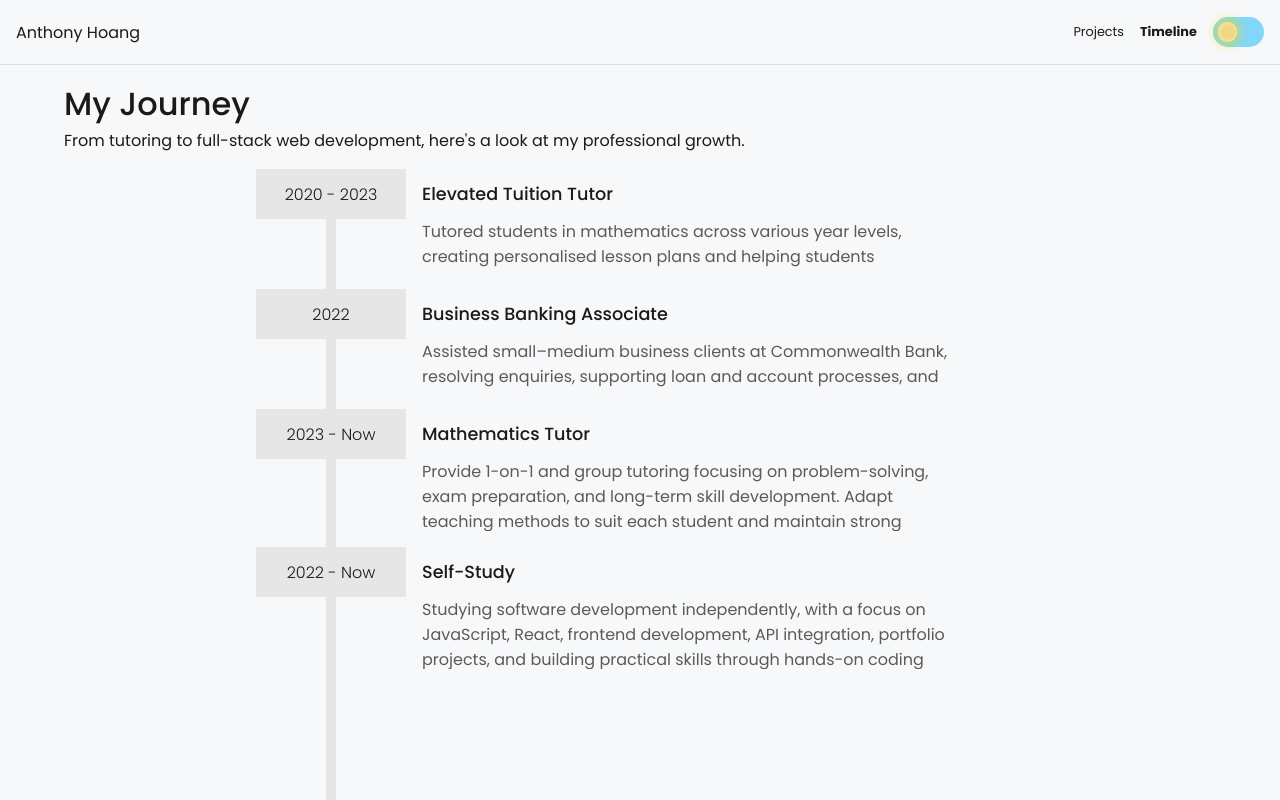
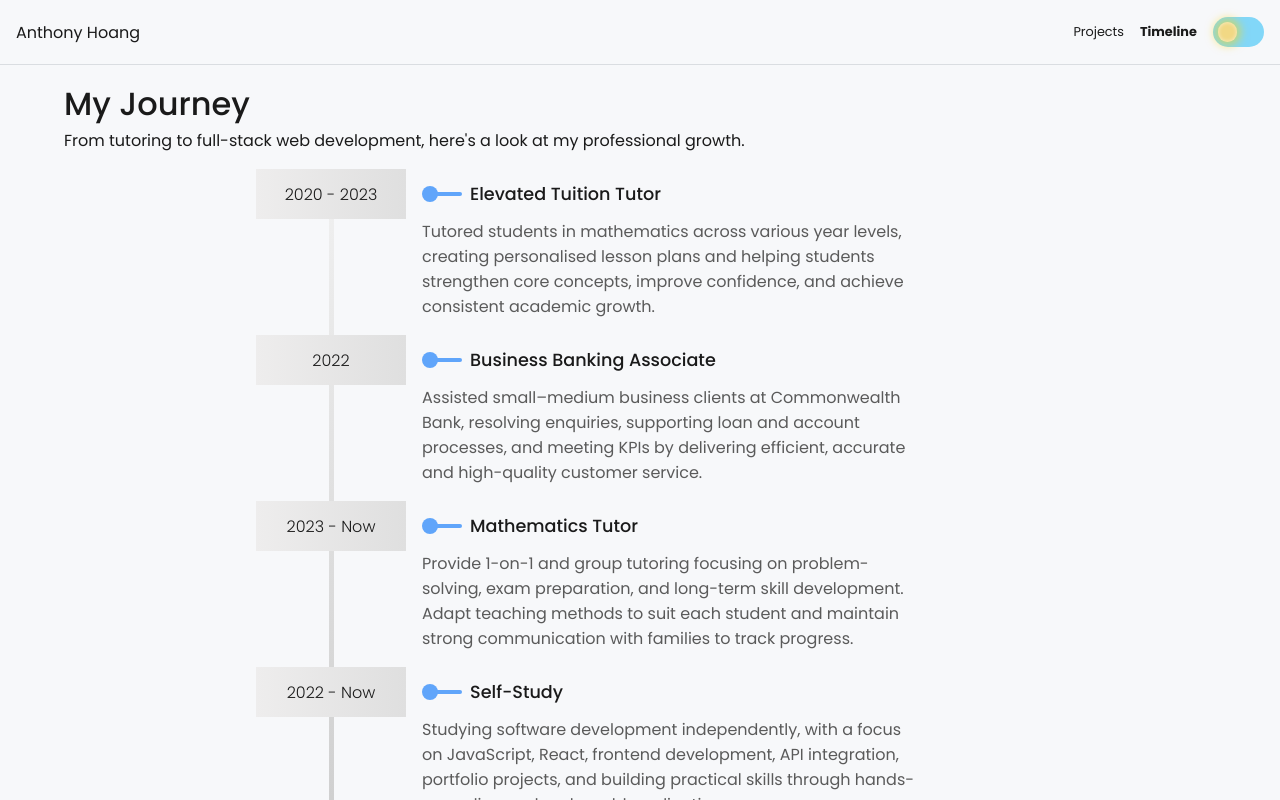
Before and after one commit to AntH117/anthonyhoang-dev, a React (Create React App) app: page /timeline in a window 1280 px wide. Built offline with nearby package versions, Linux system fonts and the light colour scheme.

Commit message:
Added some visual elements to timeline and Added an animation to reveal each description

```diff
--- a/src/data/temp_roles.js
+++ b/src/data/temp_roles.js
@@ -1,23 +1,27 @@
-
+import Icons from "../icons/Icons";
 const tempRoles = [
     {
         date: '2020 - 2023',
-        title: 'Elevated Tuition Tutor',
+        title: `Elevated Tuition Tutor`,
+        icon: <Icons.Book />,
         description: 'Tutored students in mathematics across various year levels, creating personalised lesson plans and helping students strengthen core concepts, improve confidence, and achieve consistent academic growth.'
     },
     {
         date: '2022',
         title: 'Business Banking Associate',
+        icon: <Icons.Bank />,
         description: 'Assisted small–medium business clients at Commonwealth Bank, resolving enquiries, supporting loan and account processes, and meeting KPIs by delivering efficient, accurate and high-quality customer service.'
     },
     {
         date: '2023 - Now',
         title: 'Mathematics Tutor',
+        icon: <Icons.Pen />,
         description: 'Provide 1-on-1 and group tutoring focusing on problem-solving, exam preparation, and long-term skill development. Adapt teaching methods to suit each student and maintain strong communication with families to track progress.'
     },
     {
         date: '2022 - Now',
         title: 'Self-Study',
+        icon: <Icons.Laptop />,
         description: 'Studying software development independently, with a focus on JavaScript, React, frontend development, API integration, portfolio projects, and building practical skills through hands-on coding and real-world applications.'
     }
 ];
--- a/src/icons/Icons.js
+++ b/src/icons/Icons.js
@@ -30,12 +30,40 @@ const GitHubIcon = ({color, width, height}) => (
 </svg>
 )
 
+const BookIcon = ({color, width, height}) => (
+  <svg xmlns="http://www.w3.org/2000/svg" width={width || '16'} height={height || '16'} fill={color} class="bi bi-book" viewBox="0 0 16 16">
+  <path d="M1 2.828c.885-.37 2.154-.769 3.388-.893 1.33-.134 2.458.063 3.112.752v9.746c-.935-.53-2.12-.603-3.213-.493-1.18.12-2.37.461-3.287.811zm7.5-.141c.654-.689 1.782-.886 3.112-.752 1.234.124 2.503.523 3.388.893v9.923c-.918-.35-2.107-.692-3.287-.81-1.094-.111-2.278-.039-3.213.492zM8 1.783C7.015.936 5.587.81 4.287.94c-1.514.153-3.042.672-3.994 1.105A.5.5 0 0 0 0 2.5v11a.5.5 0 0 0 .707.455c.882-.4 2.303-.881 3.68-1.02 1.409-.142 2.59.087 3.223.877a.5.5 0 0 0 .78 0c.633-.79 1.814-1.019 3.222-.877 1.378.139 2.8.62 3.681 1.02A.5.5 0 0 0 16 13.5v-11a.5.5 0 0 0-.293-.455c-.952-.433-2.48-.952-3.994-1.105C10.413.809 8.985.936 8 1.783"/>
+</svg>
+)
+
+const BankIcon = ({color, width, height}) => (
+  <svg xmlns="http://www.w3.org/2000/svg" width={width || '16'} height={height || '16'} fill={color} class="bi bi-bank" viewBox="0 0 16 16">
+    <path d="m8 0 6.61 3h.89a.5.5 0 0 1 .5.5v2a.5.5 0 0 1-.5.5H15v7a.5.5 0 0 1 .485.38l.5 2a.498.498 0 0 1-.485.62H.5a.498.498 0 0 1-.485-.62l.5-2A.5.5 0 0 1 1 13V6H.5a.5.5 0 0 1-.5-.5v-2A.5.5 0 0 1 .5 3h.89zM3.777 3h8.447L8 1zM2 6v7h1V6zm2 0v7h2.5V6zm3.5 0v7h1V6zm2 0v7H12V6zM13 6v7h1V6zm2-1V4H1v1zm-.39 9H1.39l-.25 1h13.72z"/>
+  </svg>
+)
+
+const PenIcon = ({color, width, height}) => (
+  <svg xmlns="http://www.w3.org/2000/svg" width={width || '16'} height={height || '16'} fill={color} class="bi bi-pen" viewBox="0 0 16 16">
+  <path d="m13.498.795.149-.149a1.207 1.207 0 1 1 1.707 1.708l-.149.148a1.5 1.5 0 0 1-.059 2.059L4.854 14.854a.5.5 0 0 1-.233.131l-4 1a.5.5 0 0 1-.606-.606l1-4a.5.5 0 0 1 .131-.232l9.642-9.642a.5.5 0 0 0-.642.056L6.854 4.854a.5.5 0 1 1-.708-.708L9.44.854A1.5 1.5 0 0 1 11.5.796a1.5 1.5 0 0 1 1.998-.001m-.644.766a.5.5 0 0 0-.707 0L1.95 11.756l-.764 3.057 3.057-.764L14.44 3.854a.5.5 0 0 0 0-.708z"/>
+</svg>
+)
+
+const LaptopIcon = ({color, width, height}) => (
+  <svg xmlns="http://www.w3.org/2000/svg" width={width || '16'} height={height || '16'} fill={color} class="bi bi-laptop" viewBox="0 0 16 16">
+  <path d="M13.5 3a.5.5 0 0 1 .5.5V11H2V3.5a.5.5 0 0 1 .5-.5zm-11-1A1.5 1.5 0 0 0 1 3.5V12h14V3.5A1.5 1.5 0 0 0 13.5 2zM0 12.5h16a1.5 1.5 0 0 1-1.5 1.5h-13A1.5 1.5 0 0 1 0 12.5"/>
+</svg>
+)
+
 const Icons = {
     Email: EmailIcon,
     Linkendin: LinkedinIcon,
     BackArrow: BackArrowIcon,
     Pin: PinIcon,
-    GitHub: GitHubIcon
+    GitHub: GitHubIcon,
+    Book: BookIcon,
+    Bank: BankIcon,
+    Pen: PenIcon,
+    Laptop: LaptopIcon
   };
 
   export default Icons;
--- a/src/sections/Home_Contact.js
+++ b/src/sections/Home_Contact.js
@@ -29,7 +29,7 @@ export default function Home_Contact() {
             </div>
             <div className='contact-main-text'>
                 I'm always open to chatting about web development, collaborations and/or opportunities
-                <span>
+                <span style={{marginTop: '0.5rem'}}>
                     Feel free to reach out!
                 </span>
             </div>
--- a/src/sections/Timeline.js
+++ b/src/sections/Timeline.js
@@ -3,13 +3,15 @@ import React from 'react';
 import Navbar from './Navbar';
 import tempRoles from '../data/temp_roles';
 import { useTheme } from '../context/themeProvider';
+import { del } from 'motion/react-client';
 
 
 export default function Timeline() {
     const { darkMode } = useTheme();
+    const timings = [1000, 2000, 3000, 4000]
 
-    function TimelineSegment({date, title, desctiption}) {
-        const [expanded, setExpanded] = React.useState(true)
+    function TimelineSegment({date, title, desctiption, icon, delay}) {
+        const [expanded, setExpanded] = React.useState(false)
         const descRef = React.useRef(null)
 
         React.useEffect(() => {
@@ -21,6 +23,12 @@ export default function Timeline() {
             }
         }, [expanded]);
 
+        React.useEffect(() => {
+            setTimeout(() => {
+                setExpanded(true)
+            }, delay)
+        }, [])
+
         return <div className='segment-body'>
             <div className='segment-left'>
                 <div className={`segment-date ${darkMode && 'dark'}`}>
@@ -29,7 +37,13 @@ export default function Timeline() {
             </div>
             <div className='segment-right'>
                 <div className='segment-title' onClick={() => setExpanded(!expanded)}>
-                    {title}
+                    <div className='anchor-body'>
+                        <div className='anchor-circle'></div>
+                        <div className='anchor-line'></div>
+                    </div>
+                    <div className='segment-title-text'>
+                        {title}
+                    </div>
                 </div>
                 <div className='segment-description' ref={descRef} >
                     {desctiption}
@@ -53,8 +67,8 @@ export default function Timeline() {
 
                 </div>
             </div>
-            {tempRoles.map((role) => {
-                return <TimelineSegment date={role.date} title={role.title} desctiption={role.description}/>
+            {tempRoles.map((role, i) => {
+                return <TimelineSegment date={role.date} title={role.title} desctiption={role.description} icon={role.icon} delay={timings[i]}/>
             })}
         </div>
     </div>
--- a/src/styles/Timeline.css
+++ b/src/styles/Timeline.css
@@ -24,10 +24,10 @@
 
 .timeline-title {
     width: 100%;
+    height: fit-content;
     font-size: 2rem;
     font-weight: 500;
 }
-
 
 .timeline-main-text{
     width: 100%;
@@ -55,9 +55,9 @@
 }
 
 .timeline-line {
-    width: 10px;
+    width: 5px;
     height: 100%;
-    background-color: var(--bg-sub-card);
+    background: linear-gradient(to bottom, #f1f1f1, #c7c7c7);
     min-height: 100vh;
 }
 
@@ -84,14 +84,14 @@
     align-items: center;
     justify-content: center;
     font-weight: 300;
-    background-color: var(--bg-sub-card);
+    background: linear-gradient(to right, #eeeded, #dfdfdf);
     color: var(--text-main);
     z-index: 90;
 }
 
 .segment-right {
-    width: 70%;
-    height: fit-content;
+    width: 65%;
+    height: 100%;
     display: flex;
     flex-direction: column;
 }
@@ -104,9 +104,43 @@
     font-weight: 500;
     font-size: 1.1rem;
     cursor: pointer;
-
+    flex-direction: row;
+    align-items: center;
 }
 
+.anchor-body {
+    width: 3rem;
+    height: 1rem;
+    position: relative;
+    display: flex;
+    flex-direction: column;
+    justify-content: center;
+}
+
+.anchor-circle {
+    width: 1rem;
+    height: 1rem;
+    background-color: #60a5fa;
+    border-radius: 100%;
+}
+
+.anchor-line {
+    content: '';
+    width: 2rem;
+    height: 0.2rem;
+    background-color: #60a5fa;
+    border-radius: 0.3rem;
+    position: absolute;
+    left: 0.5rem
+}
+
+.segment-title-text {
+    width: 80%;
+    height: fit-content;
+    white-space: nowrap;
+    overflow: hidden;
+    text-overflow: ellipsis;
+}
 .segment-description {
     width: 100%;
     font-weight: 400;
```
